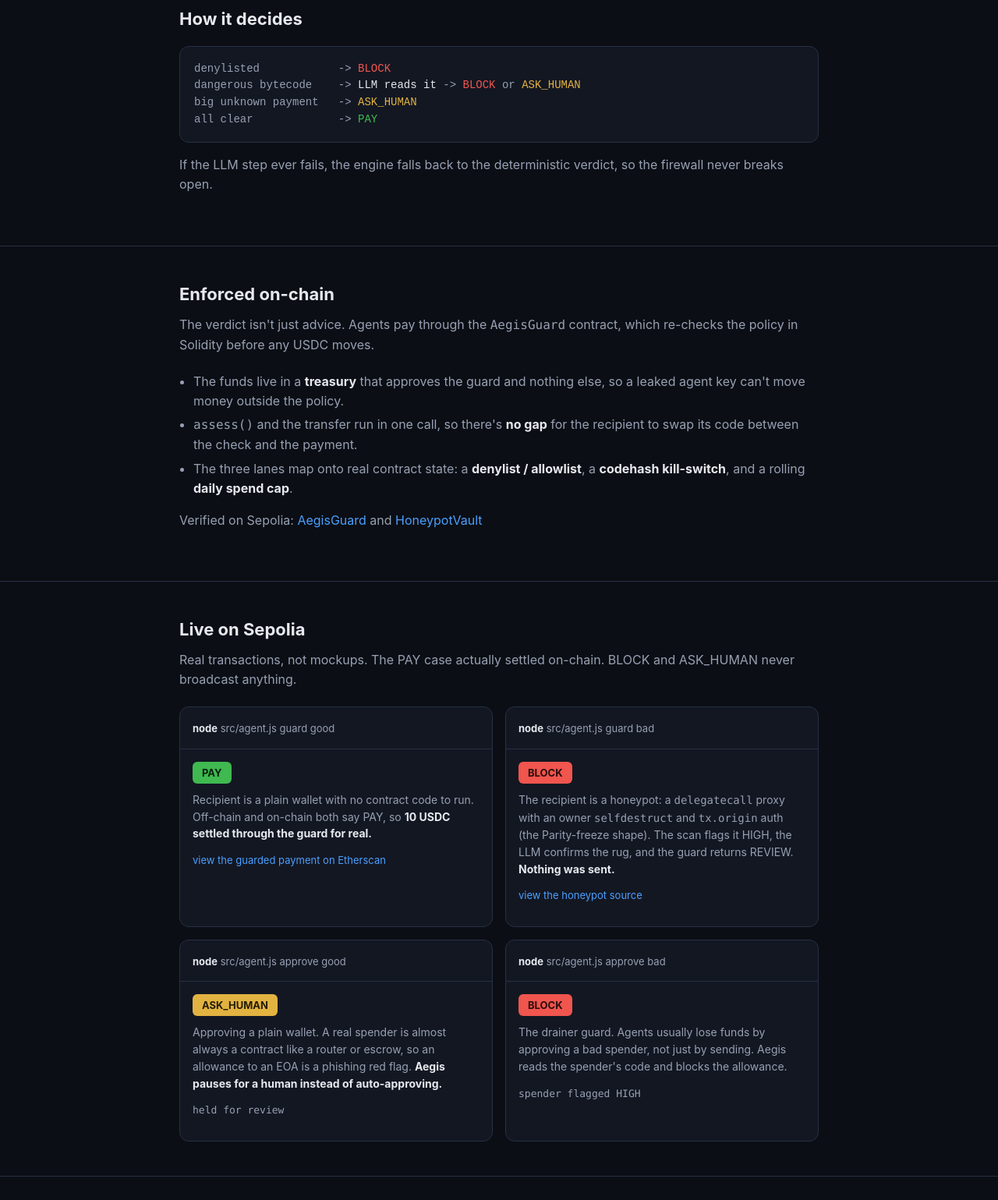
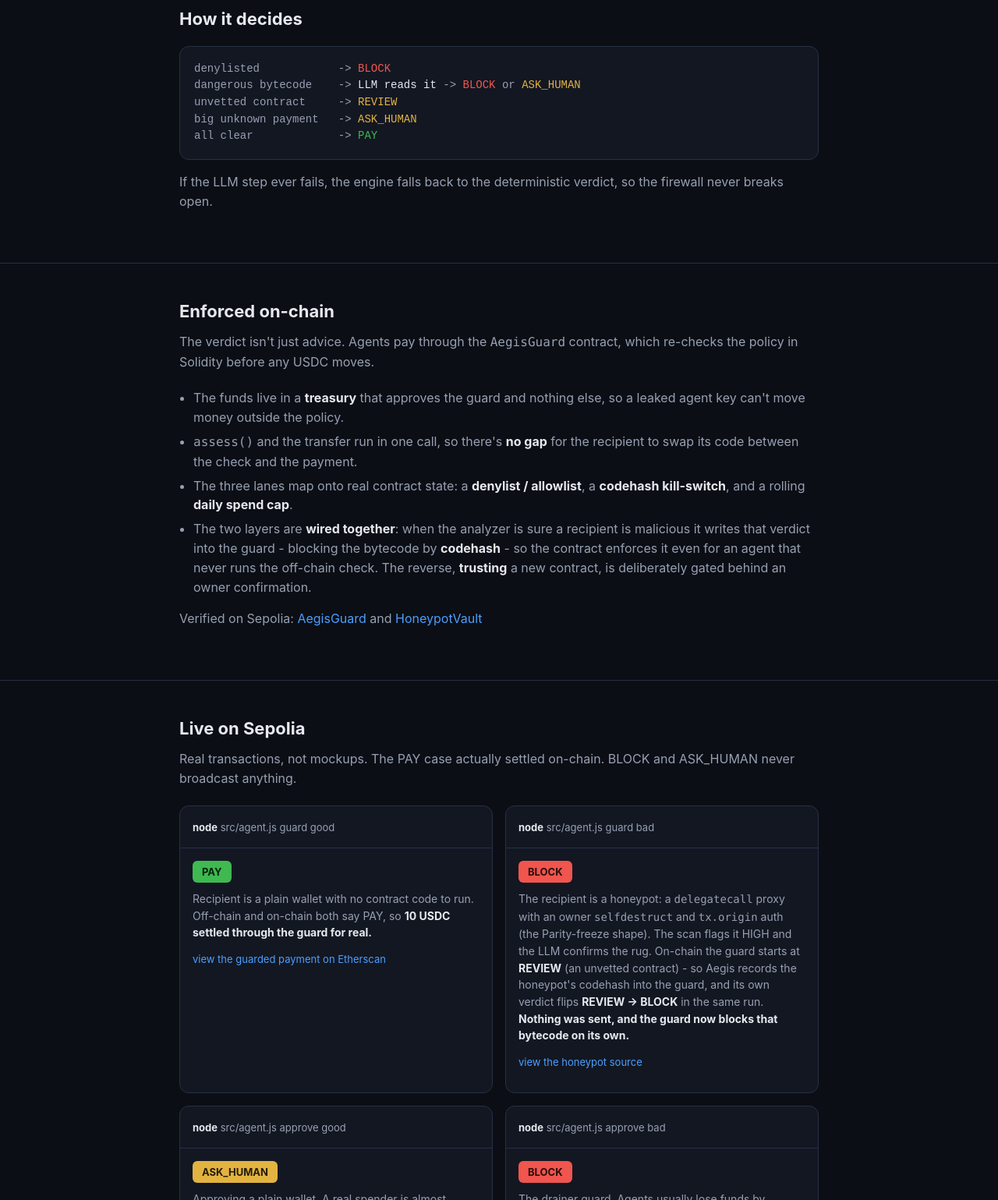
Before and after one commit to Anon1one/aegis, a website: page web/index.html in a window 1280 px wide. Shown: the part 980-2519 px from the top of the page at 78% size. Drawn offline with Linux system fonts and the light colour scheme.

Commit message:
surface the guard-learns flip on the web card, link it from the readme

```diff
--- a/web/index.html
+++ b/web/index.html
@@ -159,6 +159,7 @@
       <h2>How it decides</h2>
       <pre class="flow"><span class="k">denylisted            -&gt;</span> <span class="block">BLOCK</span>
 <span class="k">dangerous bytecode    -&gt;</span> LLM reads it <span class="k">-&gt;</span> <span class="block">BLOCK</span> <span class="k">or</span> <span class="ask">ASK_HUMAN</span>
+<span class="k">unvetted contract     -&gt;</span> <span class="ask">REVIEW</span>
 <span class="k">big unknown payment   -&gt;</span> <span class="ask">ASK_HUMAN</span>
 <span class="k">all clear             -&gt;</span> <span class="pay">PAY</span></pre>
       <p class="sub" style="margin-top:16px">
@@ -176,6 +177,7 @@
         <li>The funds live in a <b>treasury</b> that approves the guard and nothing else, so a leaked agent key can't move money outside the policy.</li>
         <li><span class="mono">assess()</span> and the transfer run in one call, so there's <b>no gap</b> for the recipient to swap its code between the check and the payment.</li>
         <li>The three lanes map onto real contract state: a <b>denylist / allowlist</b>, a <b>codehash kill-switch</b>, and a rolling <b>daily spend cap</b>.</li>
+        <li>The two layers are <b>wired together</b>: when the analyzer is sure a recipient is malicious it writes that verdict into the guard - blocking the bytecode by <b>codehash</b> - so the contract enforces it even for an agent that never runs the off-chain check. The reverse, <b>trusting</b> a new contract, is deliberately gated behind an owner confirmation.</li>
       </ul>
       <p class="sub" style="margin-top:16px">
         Verified on Sepolia:
@@ -204,7 +206,7 @@
           <div class="top"><span class="cmd"><b>node</b> src/agent.js guard bad</span></div>
           <div class="body">
             <span class="banner">BLOCK</span>
-            <p class="why">The recipient is a honeypot: a <span class="mono">delegatecall</span> proxy with an owner <span class="mono">selfdestruct</span> and <span class="mono">tx.origin</span> auth (the Parity-freeze shape). The scan flags it HIGH, the LLM confirms the rug, and the guard returns REVIEW. <b>Nothing was sent.</b></p>
+            <p class="why">The recipient is a honeypot: a <span class="mono">delegatecall</span> proxy with an owner <span class="mono">selfdestruct</span> and <span class="mono">tx.origin</span> auth (the Parity-freeze shape). The scan flags it HIGH and the LLM confirms the rug. On-chain the guard starts at <b>REVIEW</b> (an unvetted contract) - so Aegis records the honeypot's codehash into the guard, and its own verdict flips <b>REVIEW &rarr; BLOCK</b> in the same run. <b>Nothing was sent, and the guard now blocks that bytecode on its own.</b></p>
             <p class="link"><a href="https://sepolia.etherscan.io/address/0xfe77c1e39923c3760ec8b20e64eb4639d1d8a00e#code">view the honeypot source</a></p>
           </div>
         </div>
```
Also changed, not shown: README.md.
